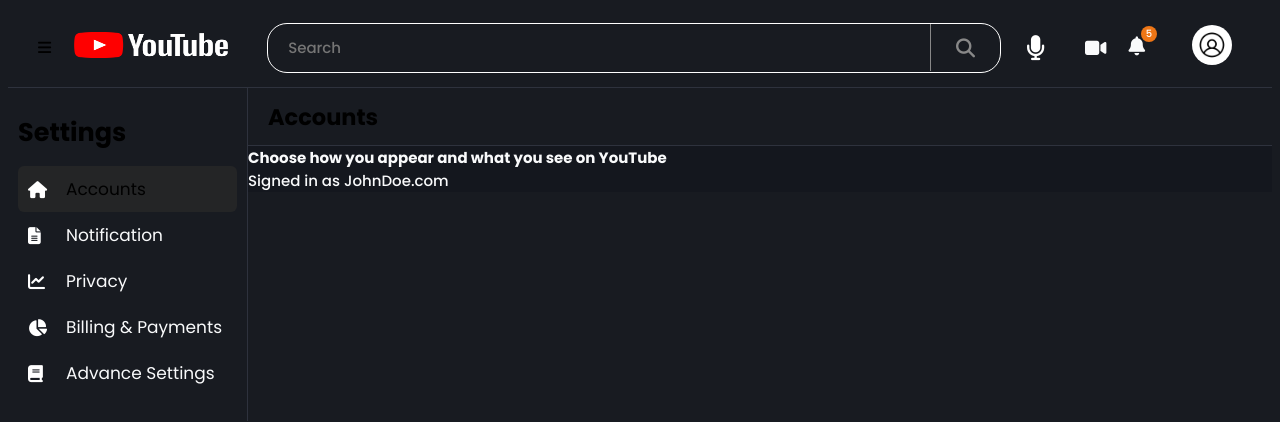
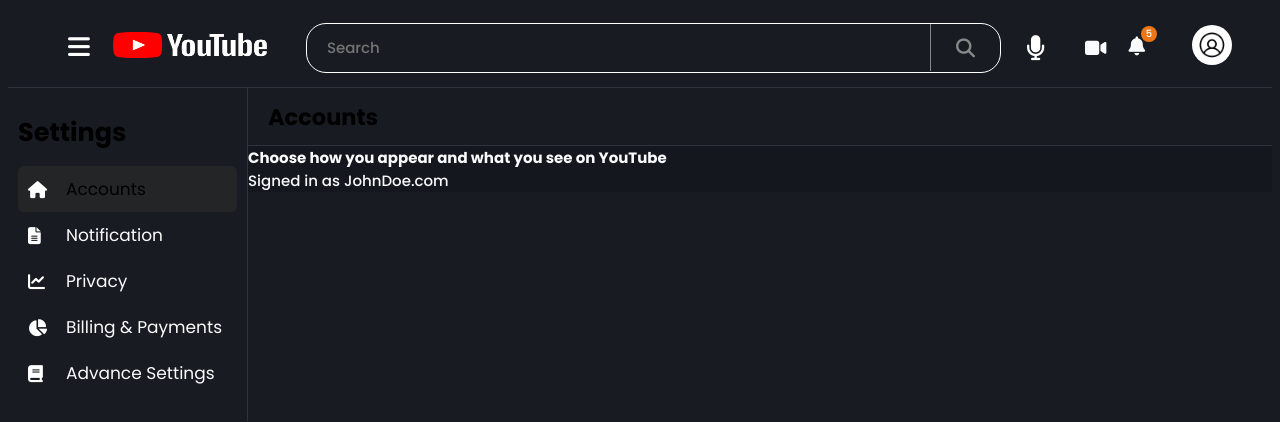
Before and after one commit to The-Shruti/20240226_youtube_angular, an Angular app: page /settings in a window 1280 px wide. Shown: the top 422 px of the page. Built offline with nearby package versions, Linux system fonts and the light colour scheme.

Commit message:
Update settings.component.css

```diff
--- a/src/app/settings/settings.component.css
+++ b/src/app/settings/settings.component.css
@@ -37,6 +37,13 @@
     font-size: 15px;
     font-weight: 500;
     overflow: hidden;
+}
+.icon {
+    margin-left: 30px;
+}
+.icon i {
+    font-size: 25px;
+    color: white;
 }
 
 /* Styling the header section */
```
